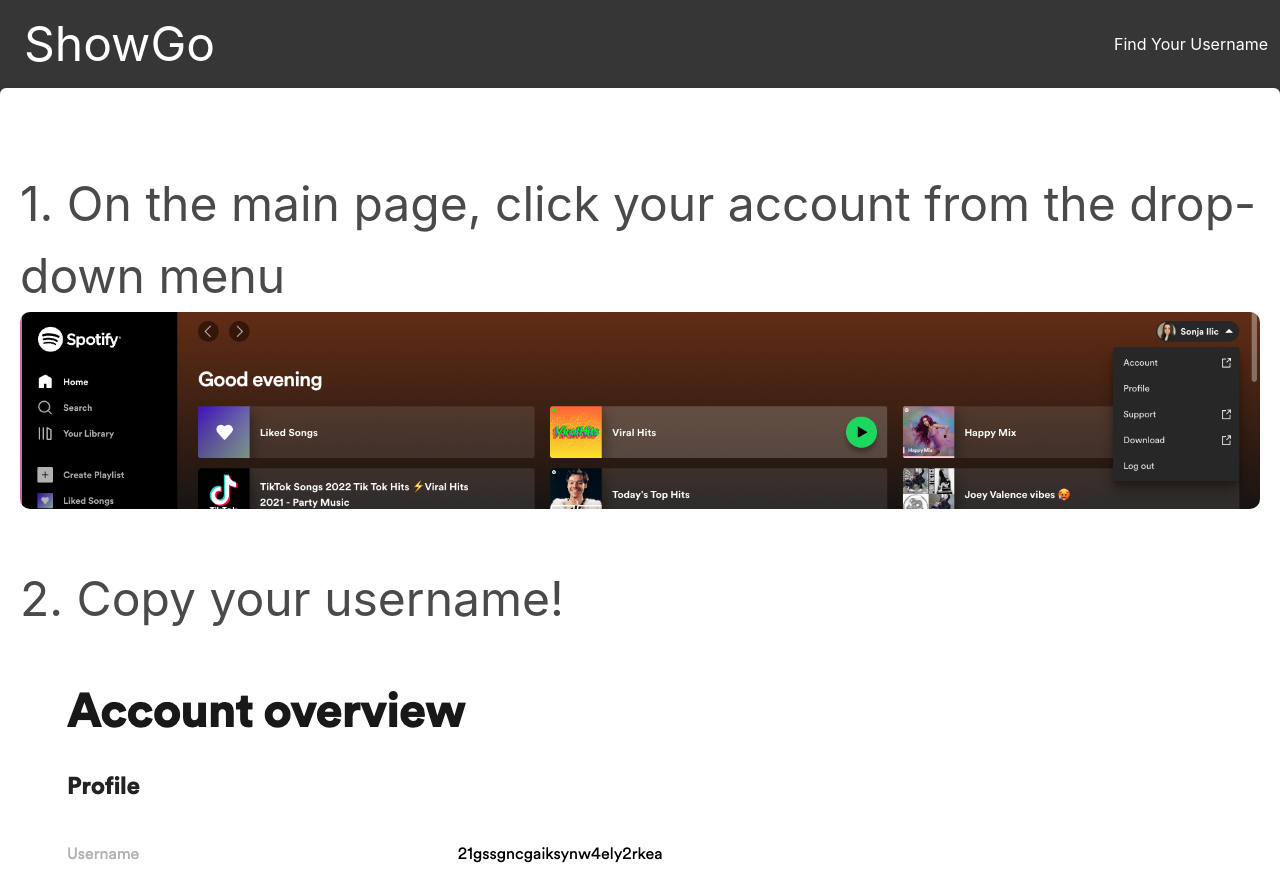
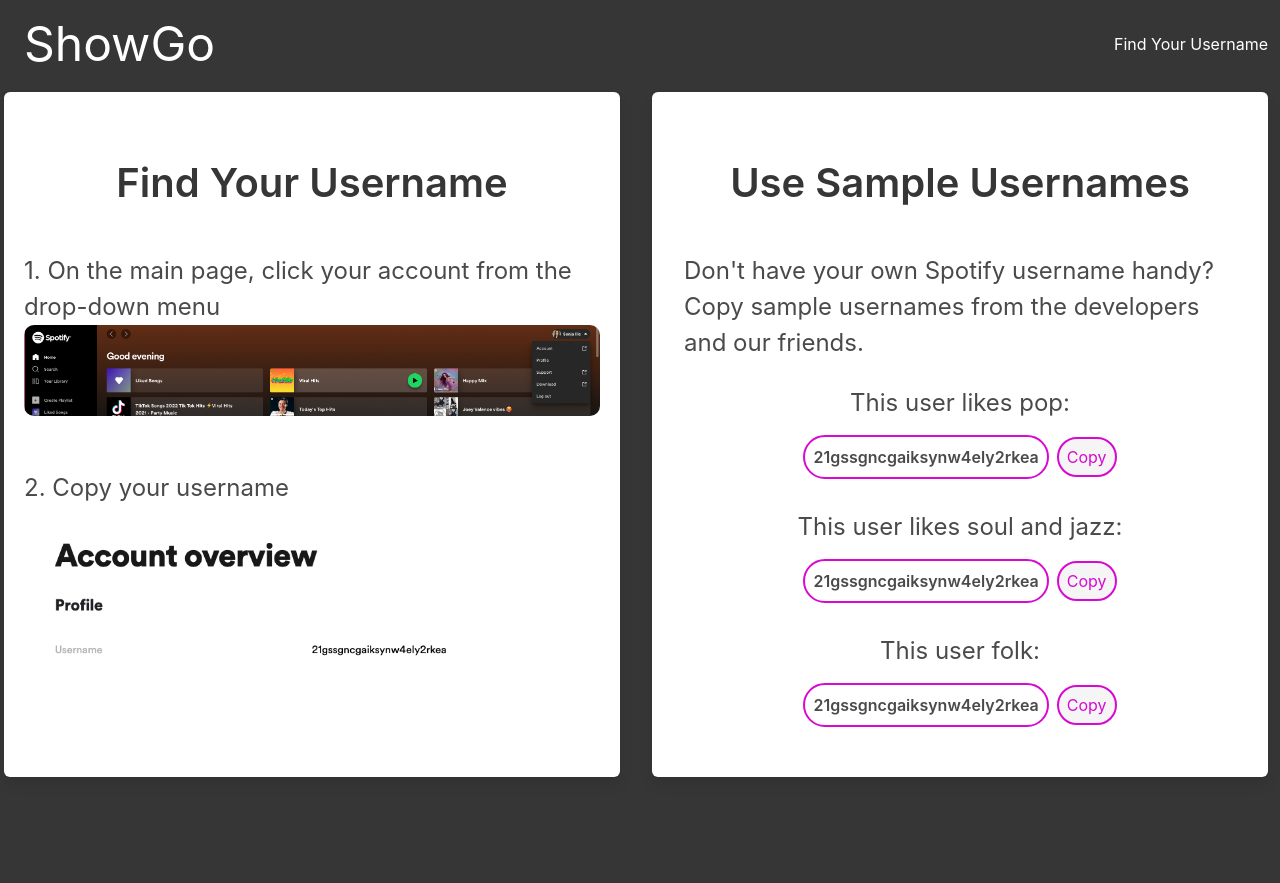
Before and after one commit to gitJanaeW/show-go, a plain HTML site: page username.html in a window 1280 px wide. Shown: the top 883 px of the page. Drawn offline with nearby package versions, Linux system fonts and the light colour scheme.

Commit message:
added copy feature

```diff
--- /dev/null
+++ b/copyText.js
@@ -0,0 +1,13 @@
+var copyBox = document.querySelector(".copy-container");
+var copyBtn = document.querySelector(".copy-button");
+
+const copyText = function(event){
+    let targetEl = event.target;
+    if(targetEl.matches(".copy-button")){
+        var targetText = targetEl.previousElementSibling;
+        navigator.clipboard.writeText(targetText.textContent);
+        copyBox.innerHTML = "Copied";
+    }
+}
+
+copyBox.addEventListener("click", copyText);
--- a/script.js
+++ b/script.js
@@ -18,6 +18,7 @@
 const concertList = document.querySelector(".concert-list");
 const loader = document.querySelector("#loader");
 const formBlock = document.querySelector("#event-picker");
+const errorText = document.querySelector(".error-text");
 
 // misc
 let city = "";
@@ -109,11 +110,8 @@
     }
     else{
       loader.classList = "";
-      submitBtn.removeAttribute("disabled")
-      const alertBox = document.createElement("p");
-      alertBox.classList = "has-text-white";
-      alertBox.textContent = "Please make one of your playlists public and try again.";
-      formBlock.appendChild(alertBox);
+      submitBtn.removeAttribute("disabled");
+      errorText.innerHTML = "Please make sure you created playlists or <a class='has-text-warning is-underlined' href='./username.html'>test our usernames<a>";
     }
   }
   // spotify artist fetch
@@ -165,6 +163,8 @@
 
 // funtion to sort info for the events needed
 function getConcertValues(concerts) {
+  errorText.textContent = "";
+
   for (var i = 0; i < 10; i++) {
     // img var
     const ticketImg = concerts._embedded.events[i].images[i].url;
--- a/style.css
+++ b/style.css
@@ -106,6 +106,12 @@
   transform: scale(1.1);
 }
 
+.sample-username{
+  border: 2px solid var(--primary-color);
+  border-radius: 25px;
+  min-width: 240px;
+}
+
 @media (min-width: 150px) and (max-width: 655px) {
   .background {
     background-color: var(--secondary-color);
--- a/username.html
+++ b/username.html
@@ -39,18 +39,44 @@
                 </div>
 
             </div> -->
-            <div class="tile is-parent">
+            <div class="tile is-parent m-1">
                 <div class="tile is-child box">
-                    <p class="title">Three</p>
-                    <p class="is-size-1 is-size-6-mobile">1. On the main page, click your account from the
+                    <p class="title is-size-2 has-text-centered has-text-dark my-6">Find Your Username</p>
+                    <p class="is-size-4 is-size-6-mobile">1. On the main page, click your account from the
                         drop-down
                         menu</p>
                     <img class="username-image mb-6" src="./assets/images/Spotify-main-page.png" alt="spotify's account dropdown menu location">
                     <br>
-                    <p class="is-size-1 is-size-6-mobile">2. Copy your username!</p>
+                    <p class="is-size-4 is-size-6-mobile">2. Copy your username</p>
                     <img class="username-image mb-6" src="./assets/images/Spotify-account-overview.png" alt="spotify's username location">
                 </div>
             </div>
+            <div class="tile is-parent m-1 mr-3">
+                <div class="tile is-child box">
+                    <p class="title is-size-2 has-text-centered has-text-dark my-6">Use Sample Usernames</p>
+                    <p class="is-size-4 is-size-6-mobile mb-5 mx-3">Don't have your own Spotify username handy? Copy sample usernames from the developers and our friends.</p>
+
+                    <div class="copy-container">
+                        <p class="is-size-4 has-text-centered is-size-6-mobile mt-3">This user likes pop:</p>
+                        <div class="is-flex is-align-items-center is-justify-content-center mb-4">
+                            <p class="is-size-6 p-2 has-text-centered has-text-weight-semibold sample-username">21gssgncgaiksynw4ely2rkea</p>
+                            <button class="copy-button button p-2 is-light is-rounded has-text-centred my-4 ml-2"
+                            id="submit-button">Copy</button>
+                        </div>
+                        <p class="is-size-4 has-text-centered is-size-6-mobile mt-3">This user likes soul and jazz:</p>
+                        <div class="is-flex is-align-items-center is-justify-content-center mb-4">
+                            <p class="is-size-6 p-2 has-text-centered has-text-weight-semibold sample-username">21gssgncgaiksynw4ely2rkea</p>
+                            <button class="copy-button button p-2 is-light is-rounded has-text-centred my-4 ml-2"
+                            id="submit-button">Copy</button>
+                        </div>
+                        <p class="is-size-4 has-text-centered is-size-6-mobile mt-3">This user folk:</p>
+                        <div class="is-flex is-align-items-center is-justify-content-center mb-4">
+                            <p class="is-size-6 p-2 has-text-centered has-text-weight-semibold sample-username">21gssgncgaiksynw4ely2rkea</p>
+                            <button class="copy-button button p-2 is-light is-rounded has-text-centred my-4 ml-2"
+                            id="submit-button">Copy</button>
+                        </div>
+                    </div>
+                </div>
             </div>
         </main>
         <section class="footer has-text-white has-background-dark">
@@ -61,6 +87,6 @@
 </body>
 
 <script src="index.js"></script>
-<script src='script.js' type="text/javascript"></script>
+<script src='copyText.js' type="text/javascript"></script>
 
 </html>
```
Also changed, not shown: index.html (+2 -1 lines).
